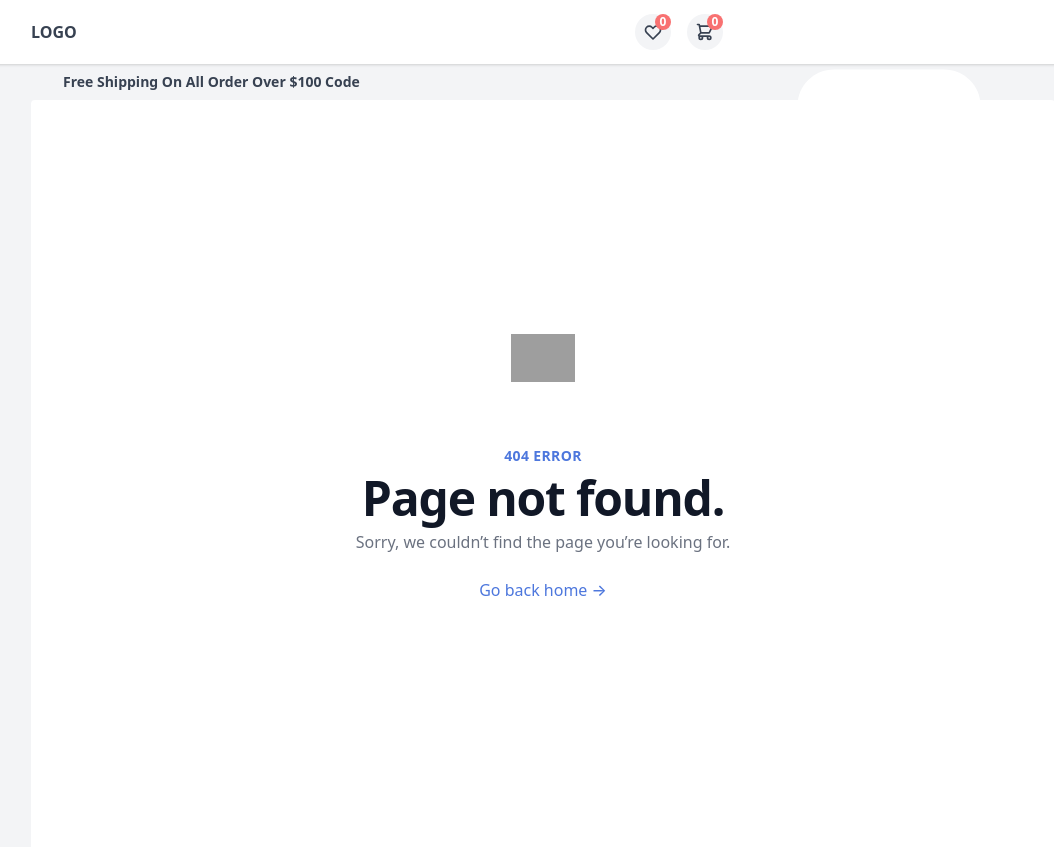
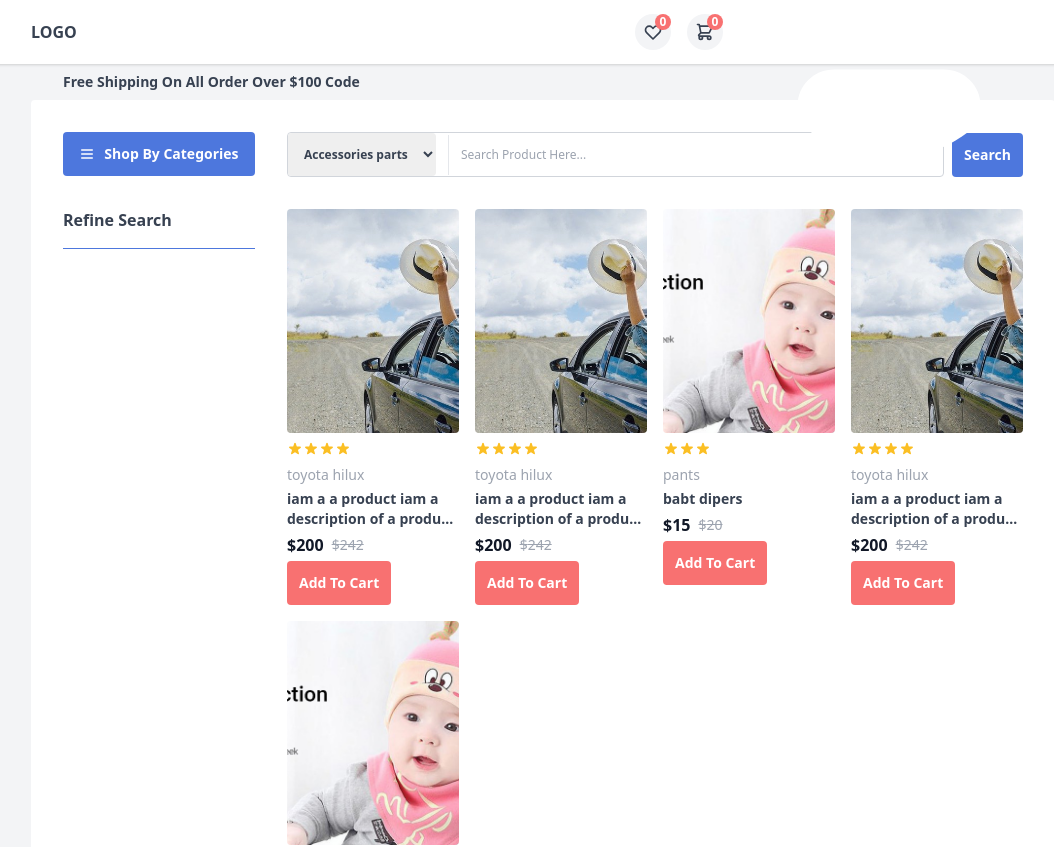
Before and after one commit to tatendabakozw/trolliey, a React (Create React App) app: page /category in a window 1280 px wide. Shown: the top 847 px of the page, without its empty margins (97-1151 px from the left). Built offline with nearby package versions, Linux system fonts and the light colour scheme; grey boxes are pictures that could not be loaded; the HTML template or start-up script is replaced by a standard one; what @tailwindcss/typography would draw is missing.

Commit message:
feat: added category page with ads section

```diff
--- a/src/App.jsx
+++ b/src/App.jsx
@@ -11,6 +11,7 @@ import Receipts from './dashboard/Receipts';
 import Inventory from './dashboard/Inventory';
 import StoreInfo from './dashboard/StoreInfo';
 import AddProduct from './dashboard/AddProduct/AddProduct';
+import CategoryPage from './pages/CategoryPage/CategoryPage';
 
 function App() {
   return (
@@ -25,6 +26,7 @@ function App() {
         <Route path='/dashboard/settings' component={StoreInfo} />
         <Route path='/dashboard/addproduct' component={AddProduct} />
         <Route path='/dashboard/inventory' component={Inventory} />
+        <Route path='/category' component={CategoryPage} />
         <Route exact path='/dashboard' component={Dashboard} />
         <Route exact path='/' component={Home} />
         <Route path='*' component={NotFound} />
--- a/src/components/categories_dropdown/CategoriesDropdown.jsx
+++ b/src/components/categories_dropdown/CategoriesDropdown.jsx
@@ -1,9 +1,11 @@
 import React, { useState } from 'react'
 import { MenuIcon, ArrowRightIcon, ChevronRightIcon } from '@heroicons/react/outline'
 import { data } from '../../utils/data'
+import { useHistory } from 'react-router'
 
 function CategoriesDropdown({open}) {
     const [show_categories, setShowCategories] = useState(open)
+    const history = useHistory()
     return (
         <div onClick={show_categories ? () => setShowCategories(false) : () => setShowCategories(true)} className="w-full relative flex flex-col">
             <button className="flex flex-row items-center w-full justify-around bg-blue-primary md:p-3 p-2 rounded outline-none border-none">
@@ -17,7 +19,7 @@ function CategoriesDropdown({open}) {
                     <div className="absolute w-full bg-white border border-gray-300 rounded mt-12">
                         {
                             data.categories.map((category, index) => (
-                                <div key={index} className="flex flex-row items-center p-2 border-b border-gray-20 cursor-pointer hover:bg-gray-100">
+                                <div key={index} onClick={() => history.push('/category')} className="flex flex-row items-center p-2 border-b border-gray-20 cursor-pointer hover:bg-gray-100">
                                     <ArrowRightIcon className="text-gray-700 mr-3" height={12} width={12} />
                                     <p className="text-gray-700 text-sm font-semibold">{category.name}</p>
                                     <div className="flex-1"></div>
--- /dev/null
+++ b/src/pages/CategoryPage/CategoryPage.jsx
@@ -0,0 +1,44 @@
+import React from 'react'
+import CategoriesDropdown from '../../components/categories_dropdown/CategoriesDropdown'
+import ProductItem from '../../components/product_item/ProductItem'
+import SearchInput from '../../components/search/SearchInput'
+import GeneralLayout from '../../layouts/GeneralLayout'
+import { data } from '../../utils/data'
+
+function CategoryPage() {
+    return (
+        <GeneralLayout>
+            <div className="bg-white md:p-8 p-2 rounded">
+                <div className="top w-full flex flex-row md:gap-8 gap-2">
+                    <div className="md:w-1/5 md:flex flex-col hidden">
+                        <CategoriesDropdown />
+
+                        <p className="text text-gray-700 mt-8 font-semibold pb-4 border-b border-blue-primary">Refine Search</p>
+                    </div>
+                    <div className="flex-1">
+                        <SearchInput />
+                        <div className="grid lg:grid-cols-4 md:grid-cols-3 mt-8 grid-cols-2 gap-4">
+                            {
+                                data.products?.map((product, index) => (
+                                    <ProductItem
+                                        key={index}
+                                        picture={product.picture}
+                                        price={product.price}
+                                        discount_price={product.discount_price}
+                                        name={product.name}
+                                        description={product.descrition}
+                                        rating={product.rating}
+                                        id={product.id}
+                                    />
+                                ))
+                            }
+
+                        </div>
+                    </div>
+                </div>
+            </div>
+        </GeneralLayout>
+    )
+}
+
+export default CategoryPage
```
